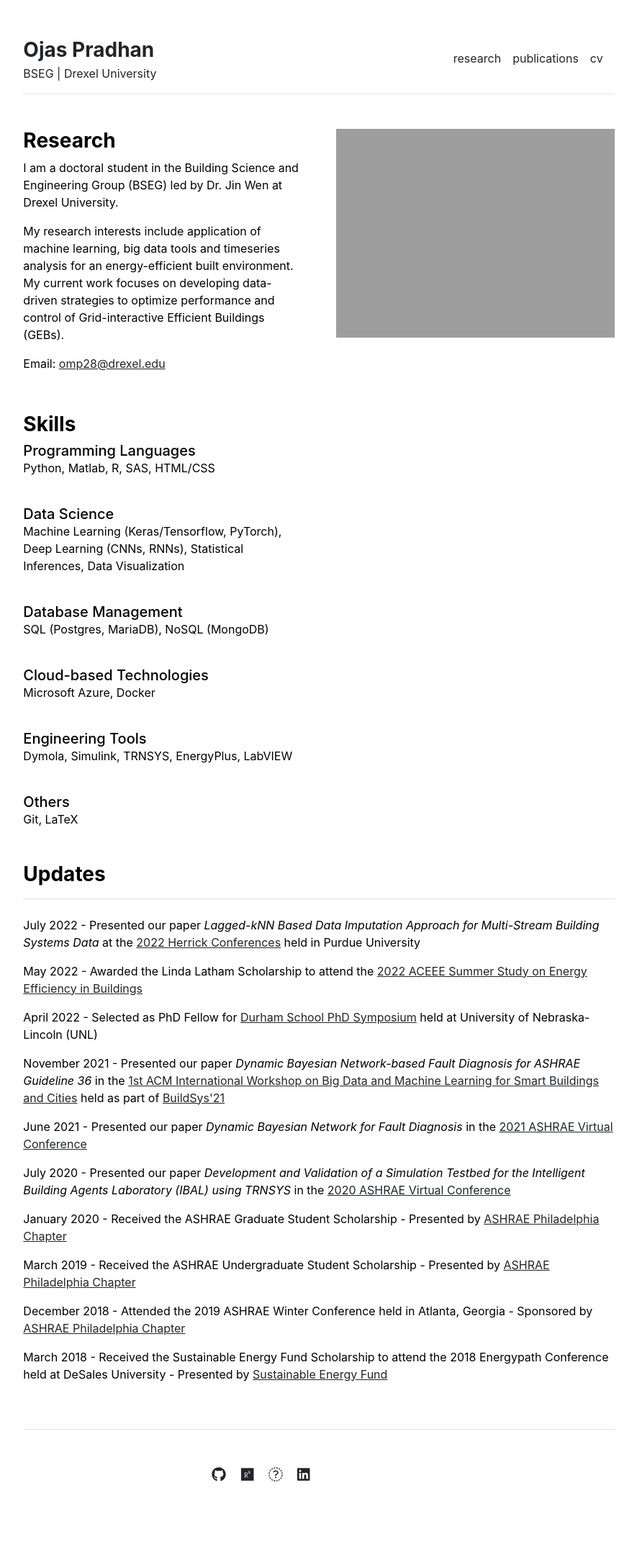
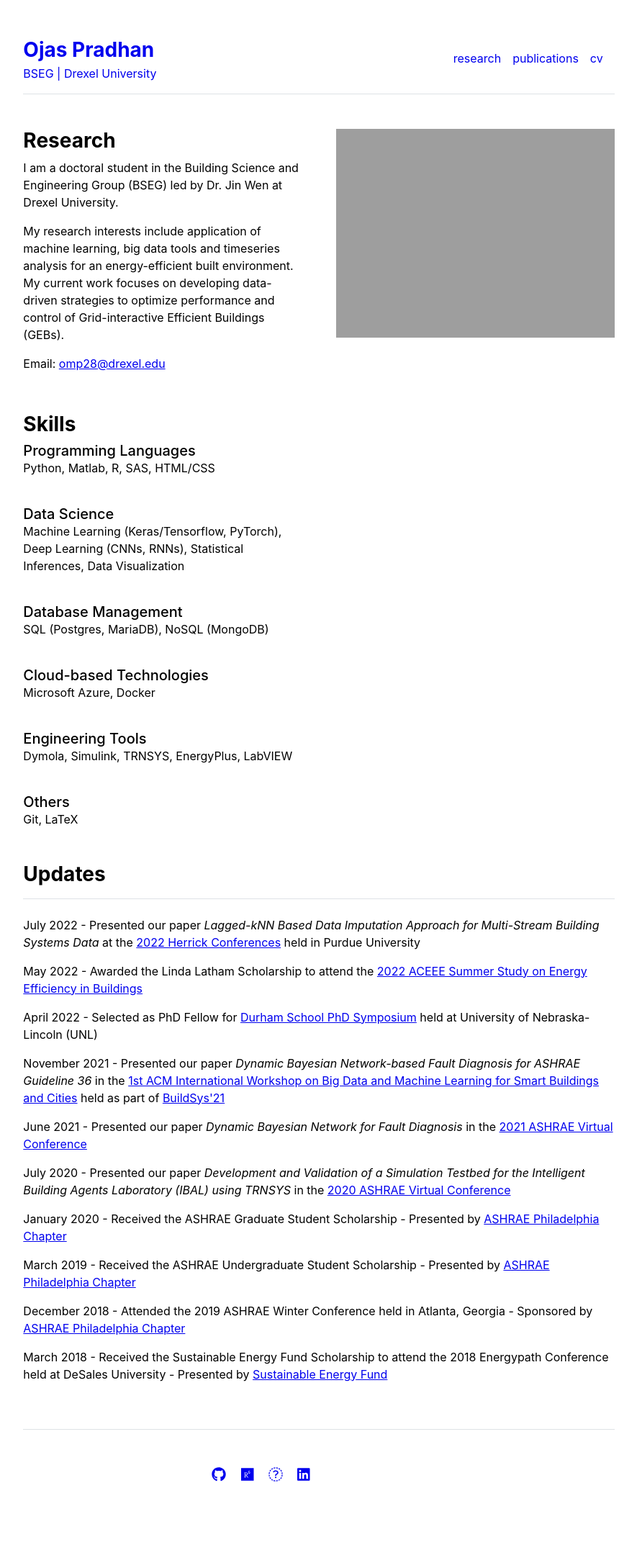
Before and after one commit to pradhanojas/pradhanojas.github.io, a Jekyll site: the page built from index.md, in a window 1280 px wide. Shown: the whole page at 72% size, without its empty margins (197-1082 px from the left). Built offline with Jekyll 4.4.1, drawn with Linux system fonts in a browser that asks for light colours.

Commit message:
color change

```diff
--- a/_layouts/home.html
+++ b/_layouts/home.html
@@ -16,6 +16,7 @@ layout: default
   <div class="col-md-12">
     <h3 class="fw-bold border-bottom pb-3 mb-0">Updates</h3>
     <br>
+
     <p>July 2022 - Presented our paper <em>Lagged-kNN Based Data Imputation Approach for Multi-Stream Building Systems Data</em> at the <a href = "https://engineering.purdue.edu/Herrick/about/news/Conferences/2022">2022 Herrick Conferences</a> held in Purdue University</p>
 
     <p>May 2022 - Awarded the Linda Latham Scholarship to attend the <a href = "https://www.aceee.org/2022-buildings-summer-study">2022 ACEEE Summer Study on Energy Efficiency in Buildings</a></p>
@@ -35,5 +36,6 @@ layout: default
     <p>December 2018 - Attended the 2019 ASHRAE Winter Conference held in Atlanta, Georgia - Sponsored by <a href = "https://ashraephilly.org">ASHRAE Philadelphia Chapter</a></p>
 
     <p>March 2018 - Received the Sustainable Energy Fund Scholarship to attend the 2018 Energypath Conference held at DeSales University - Presented by <a href = "https://thesef.org">Sustainable Energy Fund</a></p>
+
   </div>
 </div>
--- a/_sass/main.scss
+++ b/_sass/main.scss
@@ -1,7 +1,7 @@
 $backgroundColor: #ffffff;
 $bodyColor: #000000;
 $bodyFont: -apple-system,BlinkMacSystemFont,"Segoe UI",Helvetica,Arial,sans-serif,"Apple Color Emoji","Segoe UI Emoji","Segoe UI Symbol";
-$linkColor: #212529 !important;
+$linkColor: #0000EE !important;
 
 body {
   background: $backgroundColor;
```
